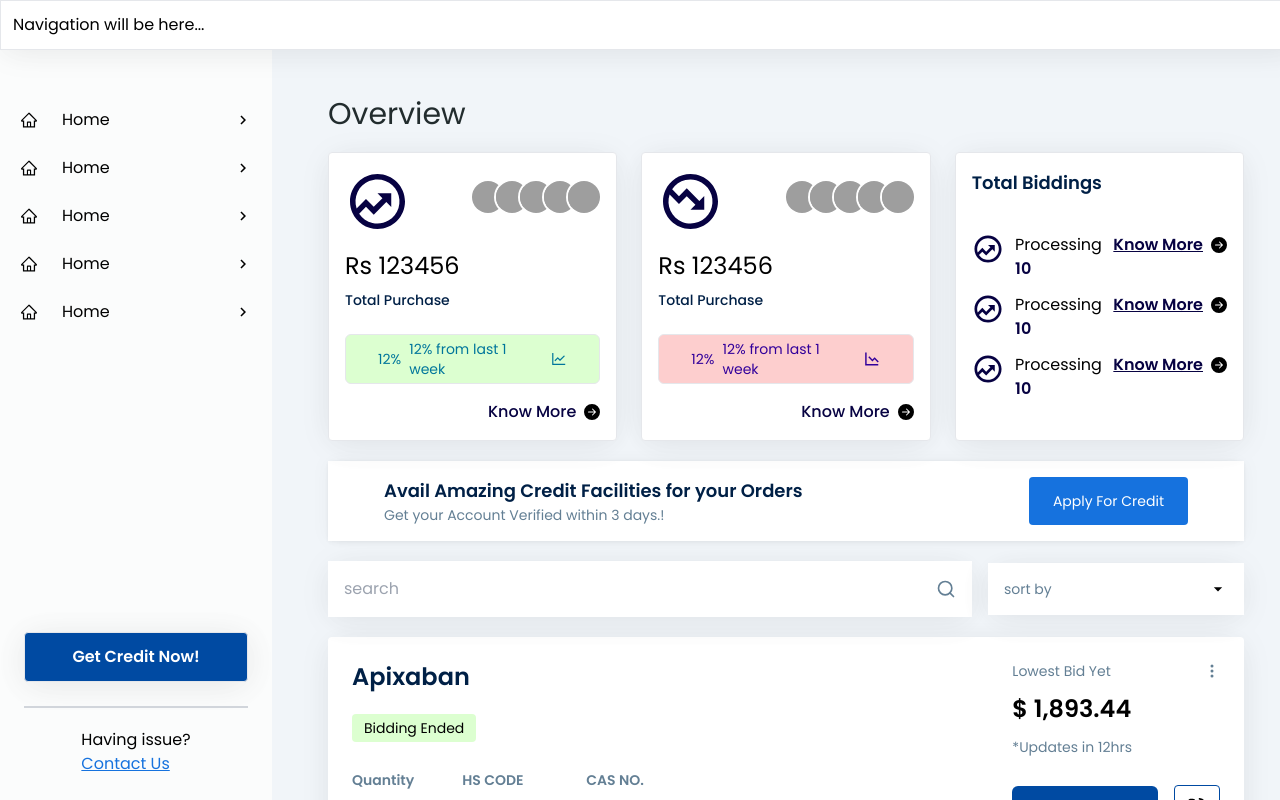
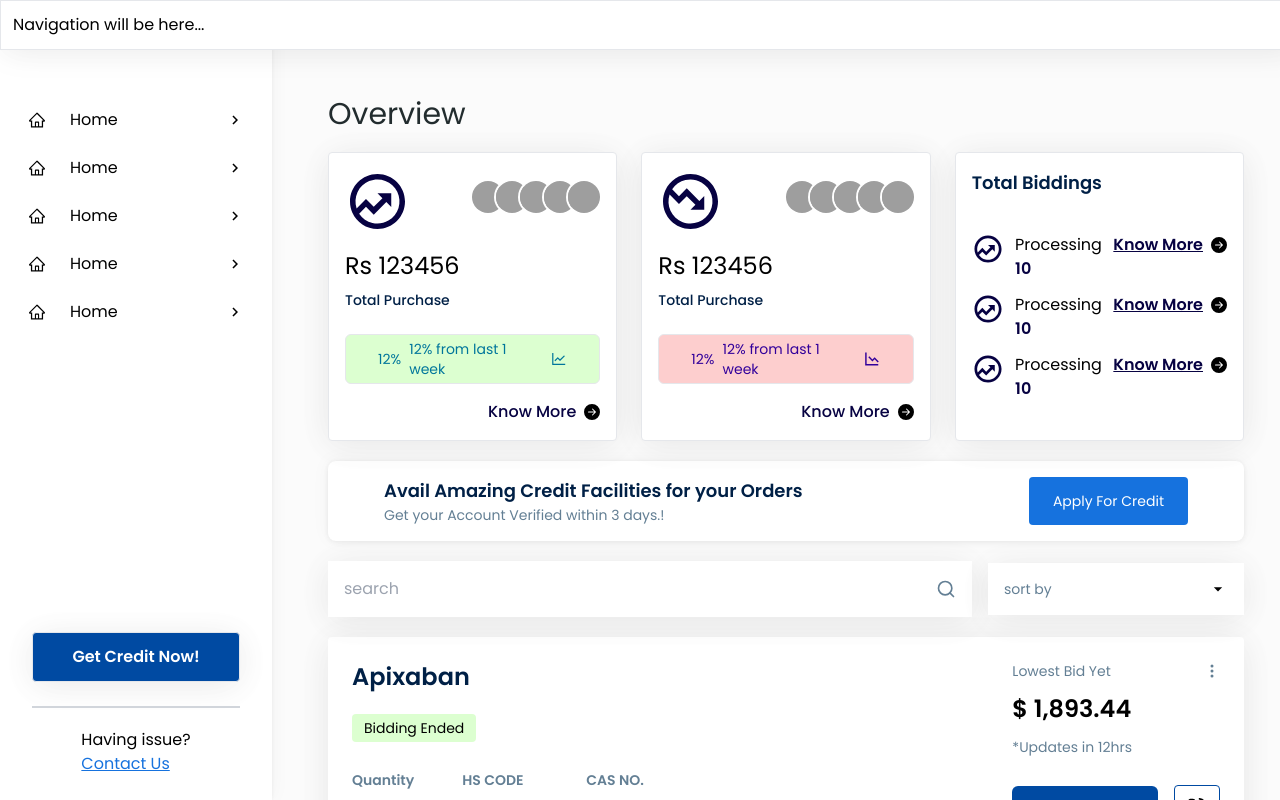
Before and after one commit to maheshpatil132/internship_frontend, a React (Create React App) app: page / in a window 1280 px wide. Built offline with nearby package versions, Linux system fonts and the light colour scheme; grey boxes are pictures that could not be loaded.

Commit message:
changes in dashboard

```diff
--- a/src/App.js
+++ b/src/App.js
@@ -11,7 +11,7 @@ function App() {
 
   return (
     <Router>
-      <div className="App relative bg-slate-100">
+      <div className="App relative">
         <Routes>
           <Route path="/login/:user" element={<Login />}></Route>
           <Route path="/" element={<Home/>}></Route>
--- a/src/components/Home/Content.js
+++ b/src/components/Home/Content.js
@@ -9,7 +9,7 @@ import BidBox from './BidBox'
 
 const Content = () => {
   return (
-    <div className=' flex-1 px-14 space-y-5 overflow-y-scroll h-screen '>
+    <div className=' flex-1 px-14 space-y-5 overflow-y-scroll h-screen bg-buyer-dash_bg '>
       <h1 className=' mt-24 text-3xl text-buyer-heading '>Overview</h1>
 
       <div className="box_conteainer grid grid-cols-3 gap-6 ">
--- a/src/components/Home/Credit.js
+++ b/src/components/Home/Credit.js
@@ -2,7 +2,7 @@ import React from 'react'
 
 const Credit = () => {
   return (
-    <div className='credit_shadow flex bg-white w-full justify-between px-14  p-4'>
+    <div className='credit_shadow flex bg-white w-full justify-between px-14 rounded-lg  p-4'>
       <div className="heading text-lg">
         <h1 className='font-semibold text-buyer-small_heading'>Avail Amazing Credit Facilities for your Orders</h1>
         <p className=' text-buyer-text-color text-sm'>Get your Account Verified within 3 days.!</p>
--- a/src/components/Navbar.js
+++ b/src/components/Navbar.js
@@ -4,7 +4,7 @@ import {MdKeyboardArrowRight} from 'react-icons/md'
 import { NavLink } from 'react-router-dom'
 const Navbar = () => {
   return (
-    <div className=' bg-code-nav_dash navbar h-screen flex flex-col justify-between text-base'>
+    <div className='navbar  h-screen flex flex-col justify-between text-base px-2'>
         <nav className=' mt-24'>
             <ul>
                 <li className='flex cursor-pointer dash_menu_li  p-3 px-5 rounded-lg  items-center justify-between  '>
--- a/src/index.css
+++ b/src/index.css
@@ -35,10 +35,15 @@ body {
 .dash_menu_li:hover{
   background-color: white;
   box-shadow: 0px 0px 4px rgba(0, 0, 0, 0.04), 0px 2px 6px rgba(0, 0, 0, 0.04), 0px -1px 20px rgba(0, 0, 0, 0.04);
+  color: #1672DE;
+  font-weight: bold;
 }
 
 .navbar{
   width: 272px;
+  background-color: white;
+  box-shadow: 0px 0px 4px rgba(0, 0, 0, 0.04), 0px 2px 6px rgba(0, 0, 0, 0.04), 0px -1px 20px rgba(0, 0, 0, 0.04);
+  z-index: 30;
 }
 
 .button_1{
--- a/tailwind.config.js
+++ b/tailwind.config.js
@@ -24,6 +24,7 @@ module.exports = {
           'button_1_text':' #00769B',
           'text-color':'#637F94',
           'second_know_more':'#004AA2',
+          'dash_bg':'#FBFBFB'
         },
 
       },
```
